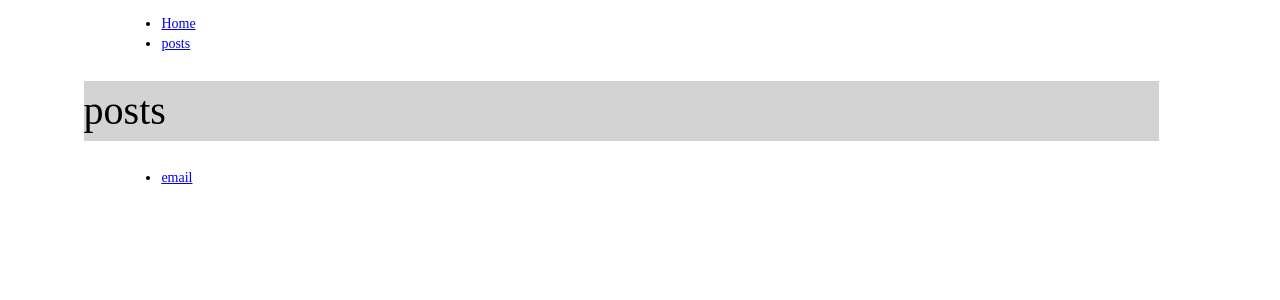
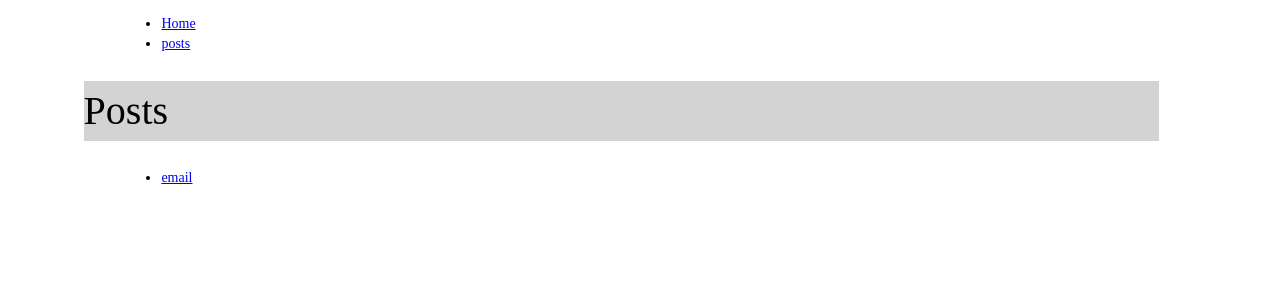
Before and after one commit to chris-milne/chris-milne.github.io, a Jekyll site: the page built from posts/index.html, in a window 1280 px wide. Shown: the top 300 px of the page. Built offline with Jekyll 4.4.1, drawn with Linux system fonts in a browser that asks for light colours.

Commit message:
Update index.html

```diff
--- a/posts/index.html
+++ b/posts/index.html
@@ -1,9 +1,9 @@
 ---
 layout: default
-title: posts
+title: Posts
 ---
 	<h1>{{ page.title }}</h1>
-	<ul class="posts">
+	<ul class="post">
 
 	  {% for post in site.post %}
 	    <li><span>{{ post.date | date_to_string }}</span> » <a href="{{ post.url }}" title="{{ post.title }}">{{ post.title }}</a></li>
```
